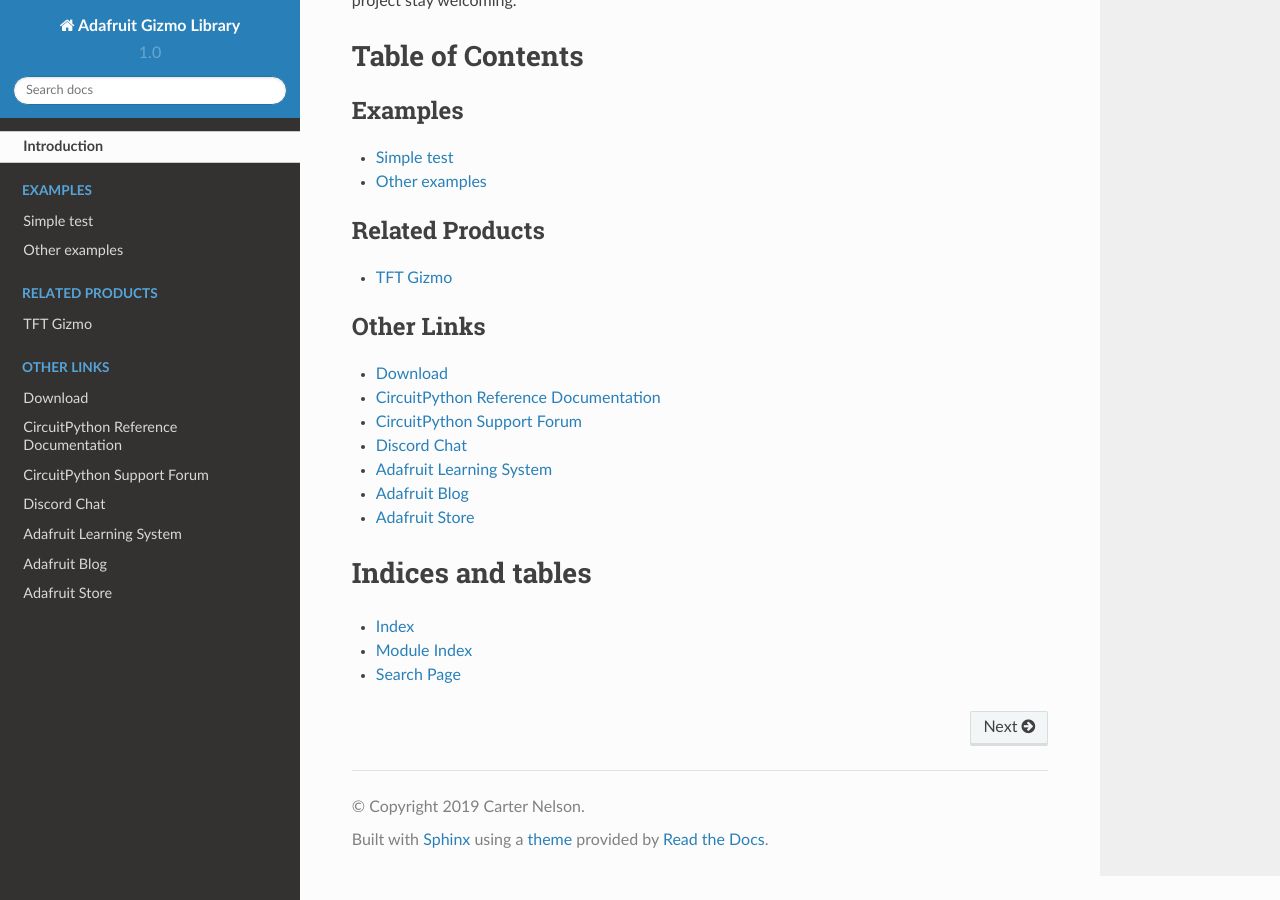
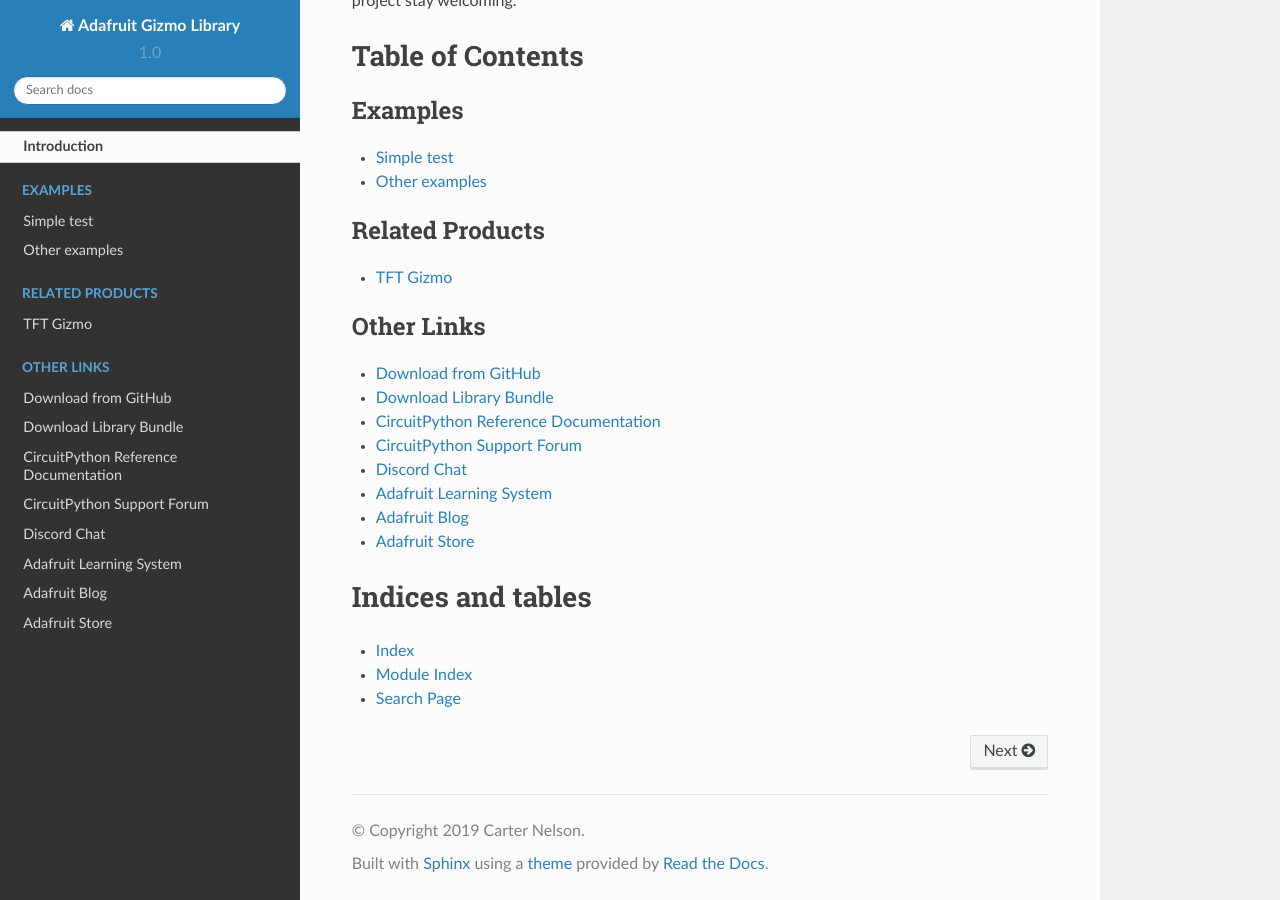
Before and after one commit to adafruit/Adafruit_CircuitPython_Gizmo, a Sphinx documentation site: the page built from docs/index.rst, in a window 1280 px wide and 900 px high, scrolled down 758 px. Built offline with Sphinx 7.4.7 and the Read the Docs theme 2.0.0, drawn with Linux system fonts in a browser that asks for light colours.

Commit message:
Added cp.org link to index.rst

```diff
--- a/docs/index.rst
+++ b/docs/index.rst
@@ -31,7 +31,8 @@
 .. toctree::
     :caption: Other Links
 
-    Download <https://github.com/adafruit/Adafruit_CircuitPython_Gizmo/releases/latest>
+    Download from GitHub <https://github.com/adafruit/Adafruit_CircuitPython_Gizmo/releases/latest>
+    Download Library Bundle <https://circuitpython.org/libraries>
     CircuitPython Reference Documentation <https://docs.circuitpython.org>
     CircuitPython Support Forum <https://forums.adafruit.com/viewforum.php?f=60>
     Discord Chat <https://adafru.it/discord>
```
